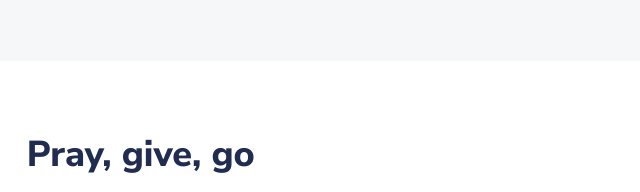
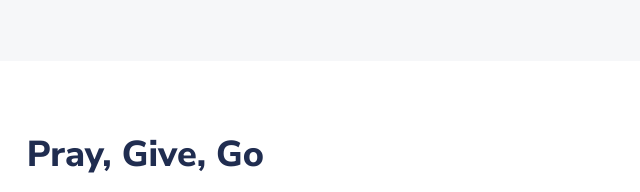
Before and after one commit to CoolCommunityChurch/coolchurch-website, a plain HTML site: page missions.html in a window 1280 px wide. Shown: the part 2380-2572 px from the top of the page, 297-937 px from the left. Drawn offline with Linux system fonts and the light colour scheme.

Commit message:
Missions: capitalize Pray, Give, Go
Co-Authored-By: Claude Opus 5.5 <noreply@anthropic.com>

```diff
--- a/missions.html
+++ b/missions.html
@@ -185,7 +185,7 @@
 
   <section class="section">
     <div class="wrap intro">
-      <h2>Pray, give, go</h2>
+      <h2>Pray, Give, Go</h2>
       <p><strong>Pray</strong> for our missionaries by name, and sign up for their newsletters to hear how God is working. <strong>Give</strong> through the church or directly to their ministries. <strong>Go</strong> on a short-term trip and see it firsthand.</p>
       <p class="quote">"How then will they call on him in whom they have not believed? And how are they to believe in him of whom they have never heard?" Romans 10:14</p>
     </div>
```
